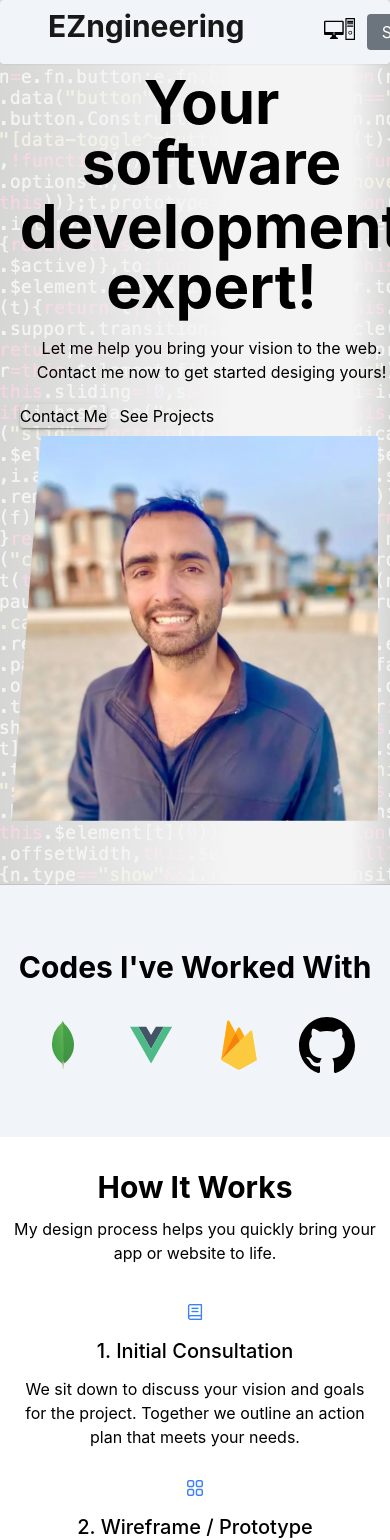
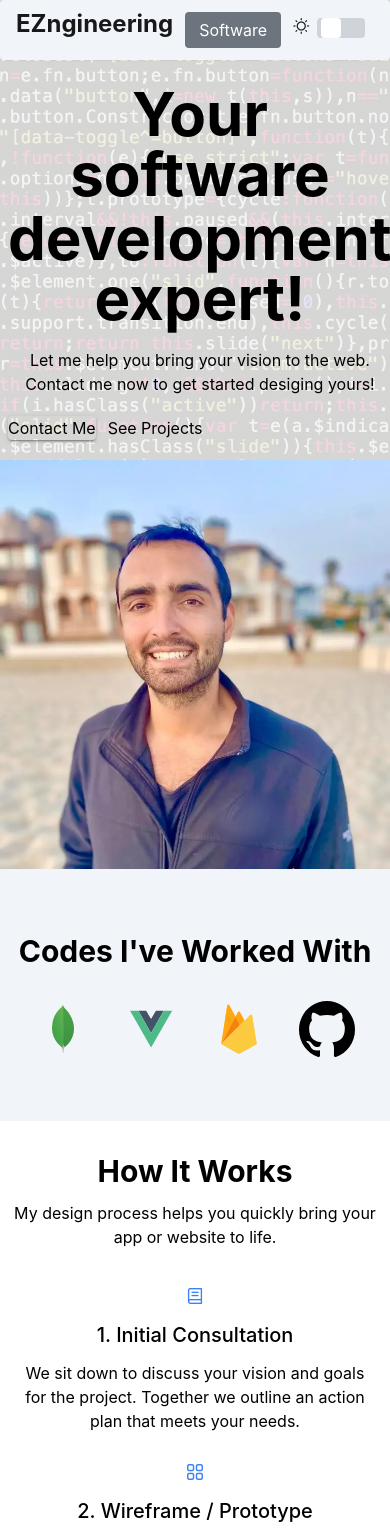
Before and after one commit to danielenriquez59/nuxt-portfolio, a Nuxt app: page / in a window 390 px wide. Shown: the top 1540 px of the page. Built offline with nearby package versions, Linux system fonts and the light colour scheme.

Commit message:
edits for mobile

```diff
--- a/components/Contact.vue
+++ b/components/Contact.vue
@@ -2,7 +2,7 @@
     <AppSection id="contact">
         <div class="grid grid-cols-12 gap-5">
             <div class="col-span-12 md:col-span-5">
-                <div class="relative overflow-hidden rounded-lg bg-cover bg-no-repeat p-12 text-center"
+                <div class="relative overflow-hidden md:rounded-lg bg-cover bg-no-repeat p-12 text-center"
                     style="background-image: url('/contact.jpg'); height: 400px">
                     <div class="absolute bottom-0 left-0 right-0 top-0 h-full w-full overflow-hidden bg-fixed"
                         style="background-color: rgba(0, 0, 0, 0.65)">
--- a/components/HowItWorks.vue
+++ b/components/HowItWorks.vue
@@ -3,7 +3,7 @@
         <h2>
             <span>How It Works </span>
         </h2>
-        <div class="text-700 mb-6">My design process helps you quickly bring your app or website to life.</div>
+        <div class="text-700 mb-6 px-2">My design process helps you quickly bring your app or website to life.</div>
         <div class="grid grid-cols-12">
             <SolutionsCard icon="pi-book">
                 <template #title>
--- a/components/SoftwareExperience.vue
+++ b/components/SoftwareExperience.vue
@@ -2,7 +2,7 @@
 <template>
     <AppSection>
         <h2 class="text-center">Portfolio</h2>
-        <Carousel :value="jobs" :numVisible="3" :numScroll="3">
+        <Carousel :value="jobs" :numVisible="mdAndDown ? 1 : 3" :numScroll="mdAndDown ? 1 : 3">
             <template #item="slotProps">
                 <CardExperience :slotProps="slotProps" :key="slotProps.data.name" />
             </template>
@@ -12,6 +12,7 @@
 
 <script setup>
 import Carousel from 'primevue/carousel';
+const { mdAndDown } = useBreakpoints();
 
 const jobs = [
     {
--- a/components/Solutions.vue
+++ b/components/Solutions.vue
@@ -4,7 +4,7 @@
             <span>One Engineer, </span>
             <span class="text-blue-600">Many Solutions</span>
         </h2>
-        <div class="text-700 mb-6">With 7+ years of experience in the aerospace industry, I have a proven record of
+        <div class="text-700 mb-6 px-2">With 7+ years of experience in the aerospace industry, I have a proven record of
             success in the field.</div>
         <div class="grid grid-cols-12">
             <SolutionsCard icon="pi-book">
--- a/components/TheHero.vue
+++ b/components/TheHero.vue
@@ -2,8 +2,8 @@
     <nuxt-img preload src="/images/coding.jpg" alt="coding" class="hidden" />
     <nuxt-img preload src="/images/aircraft.jpg" alt="aircraft" class="hidden" />
     <AppSection class=" md:py-0 hero " :class="computedClass">
-        <div class="grid grid-cols-12 grid-nogutter text-800 bg-center bg-cover bg-no-repeat px-[3vw]">
-            <div class="col-span-12 md:col-span-6 p-2 text-center md:text-left flex align-items-center">
+        <div class="grid grid-cols-12 grid-nogutter text-800 bg-center bg-cover bg-no-repeat md:px-[3vw] ">
+            <div class="col-span-12 md:col-span-6 p-2 text-center md:text-left flex align-items-center my-3">
                 <section class="place-self-center filter-none">
                     <transition name="swipe" mode="out-in">
                         <div v-if="resumeType">
@@ -42,16 +42,22 @@
                     </div>
                 </section>
             </div>
-            <div class="col-span-12 md:col-span-6">
+            <!-- <div class="col-span-12 md:col-span-6">
                 <nuxt-img preload src="/images/profile-pic-sq.webp" alt="Image"
                     class="md:ml-auto block md:h-[75vh] filter-none"
                     style="clip-path: polygon(8% 0, 100% 0%, 100% 100%, 0 100%)" />
+            </div> -->
+            <div class="col-span-12 md:col-span-6 -mb-16 md:mb-0">
+                <nuxt-img preload src="/images/profile-pic-sq.webp" alt="Profile image"
+                    class="md:ml-auto block md:h-[75vh] filter-none"
+                    :style="!mdAndDown ? 'clip-path: polygon(8% 0, 100% 0%, 100% 100%, 0 100%)' : ''" />
             </div>
         </div>
     </AppSection>
 </template>
 
 <script setup>
+const { mdAndDown } = useBreakpoints();
 
 const resumeType = isAerospaceState();
 
@@ -88,6 +94,37 @@ function scrollToExperience() {
 
 .hero-coding {
     background-image: linear-gradient(to right, rgba(244, 244, 244, 0.85) 0%,
+            rgba(244, 244, 244, 1.0) 0%,
+            rgba(244, 244, 244, 1.0) 0%,
+            rgba(244, 244, 244, 0.85) 0%), url(/images/coding.jpg);
+}
+
+.hero-aerospace {
+    background-image: linear-gradient(to right, rgba(244, 244, 244, 0.85) 0%,
+            rgba(244, 244, 244, 1.0) 0%,
+            rgba(244, 244, 244, 1.0) 0%,
+            rgba(244, 244, 244, 0.85) 0%), url(/images/aircraft.jpg);
+}
+
+.dark .hero-coding {
+    /* Adjust the dark mode background-image as needed */
+    background-image: linear-gradient(to right, rgba(51, 65, 85, 0.85) 0%,
+            rgba(51, 65, 85, 1.0) 0%,
+            rgba(51, 65, 85, 1.0) 0%,
+            rgba(51, 65, 85, 0.85) 0%), url(/images/coding.jpg);
+}
+
+.dark .hero-aerospace {
+    /* Adjust the dark mode background-image as needed */
+    background-image: linear-gradient(to right, rgba(51, 65, 85, 0.85) 0%,
+            rgba(51, 65, 85, 1.0) 0%,
+            rgba(51, 65, 85, 1.0) 0%,
+            rgba(51, 65, 85, 0.85) 0%), url(/images/aircraft.jpg);
+}
+
+@media (min-width: 768px) {
+    .hero-coding {
+        background-image: linear-gradient(to right, rgba(244, 244, 244, 0.85) 0%,
                 rgba(244, 244, 244, 1.0) 60%,
                 rgba(244, 244, 244, 1.0) 90%,
                 rgba(244, 244, 244, 0.85) 100%), url(/images/coding.jpg);
@@ -101,7 +138,7 @@ function scrollToExperience() {
     }
 
     .dark .hero-coding {
-    /* You may also need to adjust the dark mode background-image as per your requirements */
+        /* Adjust the dark mode background-image as needed */
         background-image: linear-gradient(to right, rgba(51, 65, 85, 0.85) 0%,
                 rgba(51, 65, 85, 1.0) 60%,
                 rgba(51, 65, 85, 1.0) 90%,
@@ -109,10 +146,11 @@ function scrollToExperience() {
     }
 
     .dark .hero-aerospace {
-    /* You may also need to adjust the dark mode background-image as per your requirements */
+        /* Adjust the dark mode background-image as needed */
         background-image: linear-gradient(to right, rgba(51, 65, 85, 0.85) 0%,
                 rgba(51, 65, 85, 1.0) 60%,
                 rgba(51, 65, 85, 1.0) 90%,
                 rgba(51, 65, 85, 0.85) 100%), url(/images/aircraft.jpg);
     }
+}
 </style>
--- a/components/TheNav.vue
+++ b/components/TheNav.vue
@@ -1,19 +1,20 @@
 <template>
     <Menubar :model="items" class="-mx-0 shadow-sm " :class="[darkMode ? 'dark' : '']">
         <template #start>
-            <div class="flex gap-20 items-center px-8 md:pl-[10vw]">
-                <h2>EZngineering</h2>
+            <div class="flex gap-3 md:gap-20 items-center md:px-8 md:pl-[10vw]">
+                <h2 class="text-2xl md:text-4xl">EZngineering</h2>
                 <div class="flex gap-3">
-                    <div v-if="resumeType">
+                    <div v-if="resumeType" class=" hidden md:block">
                         <img src="~/assets/airplane.svg" class="w-10 filter dark:invert">
                     </div>
-                    <div v-else>
+                    <div v-else class=" hidden md:block">
                         <img src="~/assets/computer.svg" class="w-10  filter dark:invert">
                     </div>
-                    <ToggleButton v-model="resumeType" onLabel="Aerospace" offLabel="Software" class="text-sm w-32" />
+                    <ToggleButton v-model="resumeType" onLabel="Aerospace" offLabel="Software"
+                        class="text-sm w-24 md:w-32" />
                 </div>
                 <div class="flex gap-2 items-start mt-1 ">
-                    <i class="pi pi-sun mx-1"></i>
+                    <i class="pi pi-sun md:mx-1"></i>
                     <InputSwitch v-model="darkMode" size="sm" :pt="{ slider: { class: 'h-5' } }" />
                 </div>
             </div>
--- /dev/null
+++ b/composables/breakpoints.js
@@ -0,0 +1,21 @@
+export function useBreakpoints() {
+  const mdAndDown = ref(window.innerWidth < 768);
+  const lgAndDown = ref(window.innerWidth < 1024);
+  const xlAndDown = ref(window.innerWidth < 1280);
+
+  const updateWidth = () => {
+    mdAndDown.value = window.innerWidth < 768;
+    lgAndDown.value = window.innerWidth < 1024;
+    xlAndDown.value = window.innerWidth < 1280;
+  };
+
+  onMounted(() => {
+    window.addEventListener("resize", updateWidth);
+  });
+
+  onUnmounted(() => {
+    window.removeEventListener("resize", updateWidth);
+  });
+
+  return { mdAndDown, lgAndDown, xlAndDown };
+}
--- a/nuxt.config.ts
+++ b/nuxt.config.ts
@@ -1,5 +1,6 @@
 // https://nuxt.com/docs/api/configuration/nuxt-config
 export default defineNuxtConfig({
+  ssr: false ,
   modules: [
     '@nuxtjs/tailwindcss',
     '@nuxtjs/color-mode',
```
Lines whose indentation alone changed are shown as unchanged.
